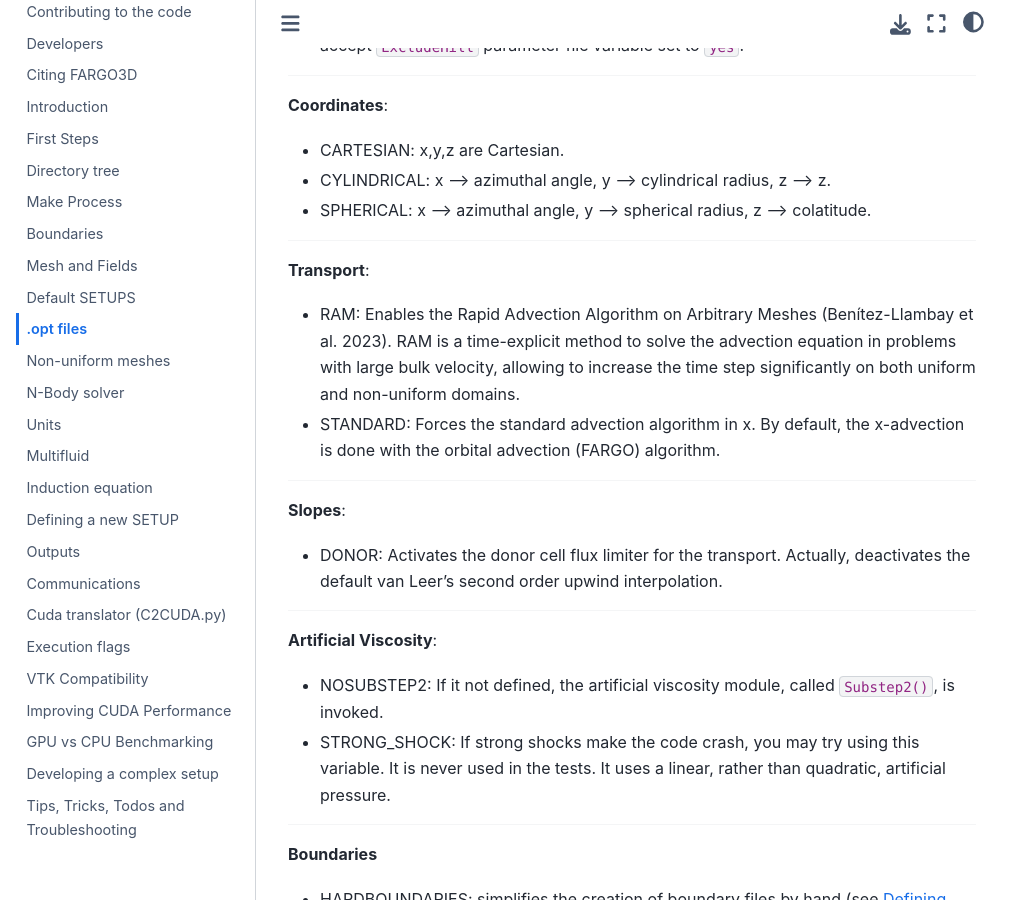
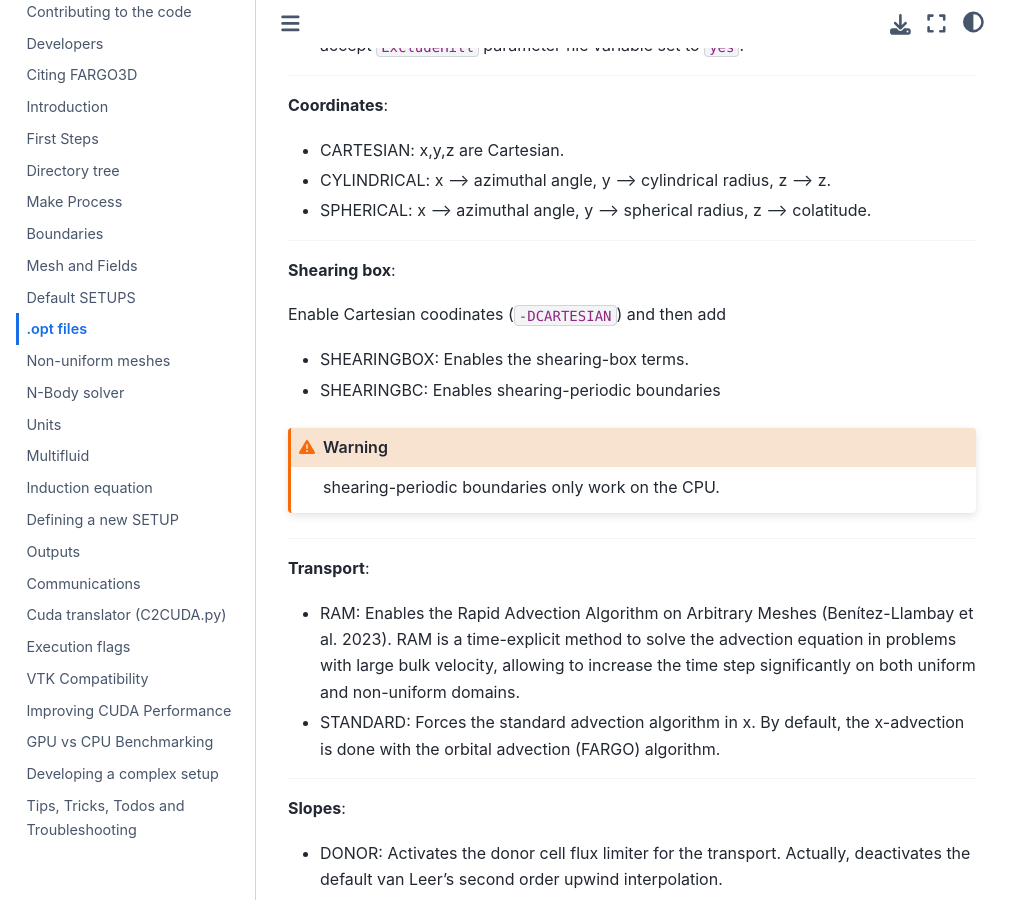
Before and after one commit to FARGO3D/documentation, a Sphinx documentation site: the page built from source/opt_file.rst, in a window 1280 px wide and 900 px high, scrolled down 1863 px. Shown: the whole window, without its empty margins (0-1031 px from the left). Built offline with Sphinx 7.4.7 and the Sphinx Book theme 1.1.4, drawn with Linux system fonts in a browser that asks for light colours.

Commit message:
Update opt_file.rst with shearing box flags

```diff
--- a/source/opt_file.rst
+++ b/source/opt_file.rst
@@ -95,6 +95,18 @@ Note: Some fields are not available until one specific direction is activated.
 
 ------------------------------------------------------------------
 
+**Shearing box**:
+
+Enable Cartesian coodinates (``-DCARTESIAN``) and then add
+
+* SHEARINGBOX: Enables the shearing-box terms.
+* SHEARINGBC: Enables shearing-periodic boundaries
+
+.. warning::
+	shearing-periodic boundaries only work on the CPU.
+
+------------------------------------------------------------------
+
 **Transport**:
 
 * RAM: Enables the Rapid Advection Algorithm on Arbitrary Meshes (Benítez-Llambay et al. 2023).
```
